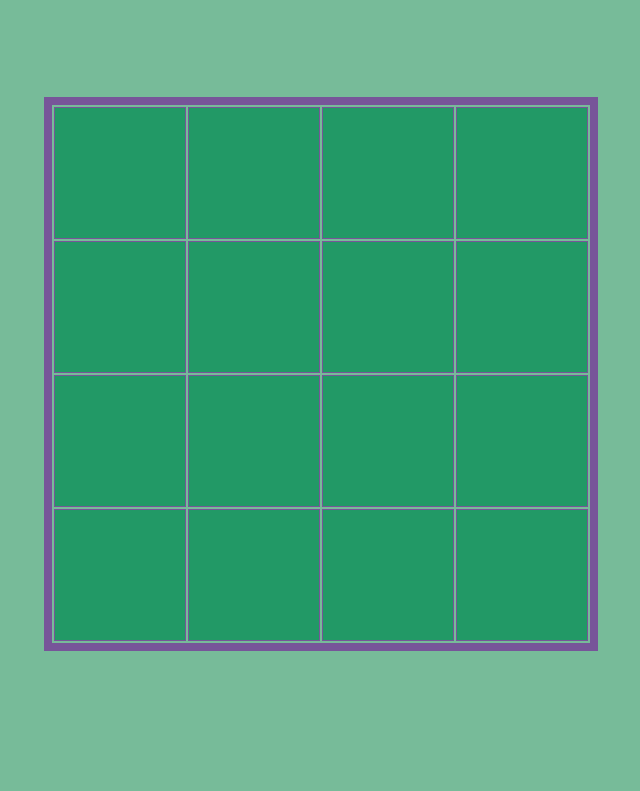
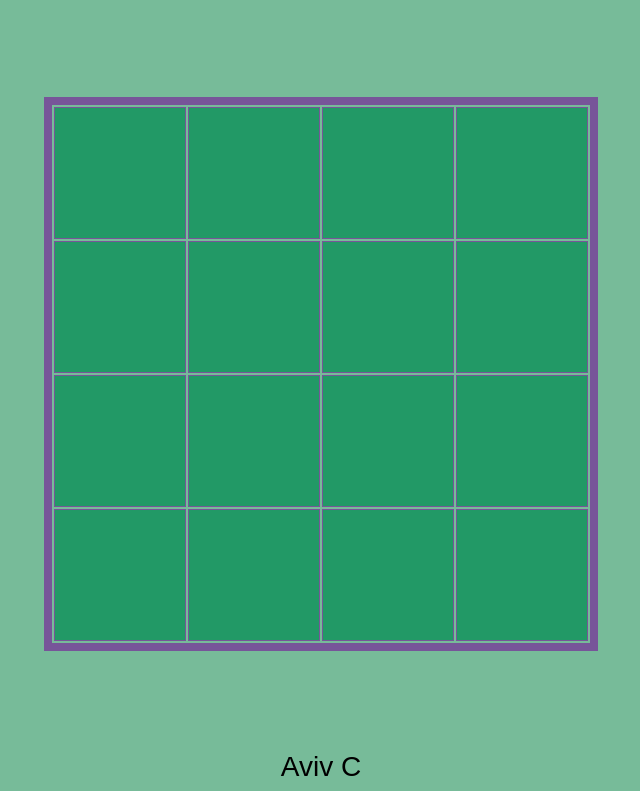
Before and after one commit to AIDcGH/minesweeper, a plain HTML site: page index.html in a window 1280 px wide. Shown: the part 106-897 px from the top of the page, without its empty margins (319-959 px from the left). Before the commit the page ends 857 px from the top, so only its background shows below. Drawn offline with Linux system fonts and the light colour scheme.

Commit message:
Update index.html
footer w name

```diff
--- a/index.html
+++ b/index.html
@@ -11,6 +11,7 @@
     <table>
         <tbody class="board"></tbody>
     </table>
+    <footer>Aviv C</footer>
     <script src="js/main.js"></script>
     <script src="js/util.js"></script>
 </body>
```
